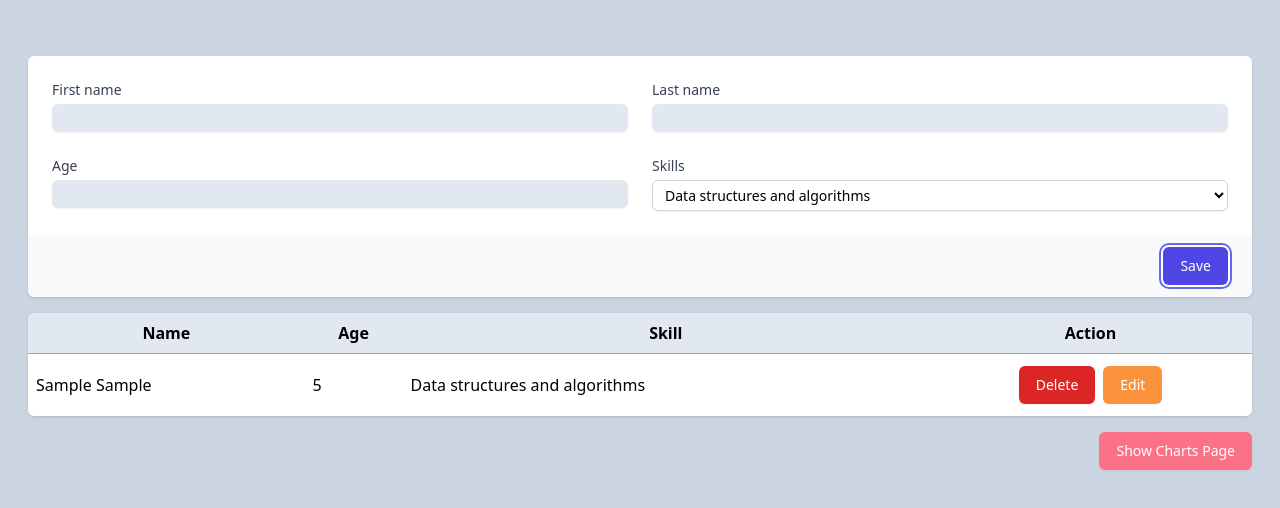
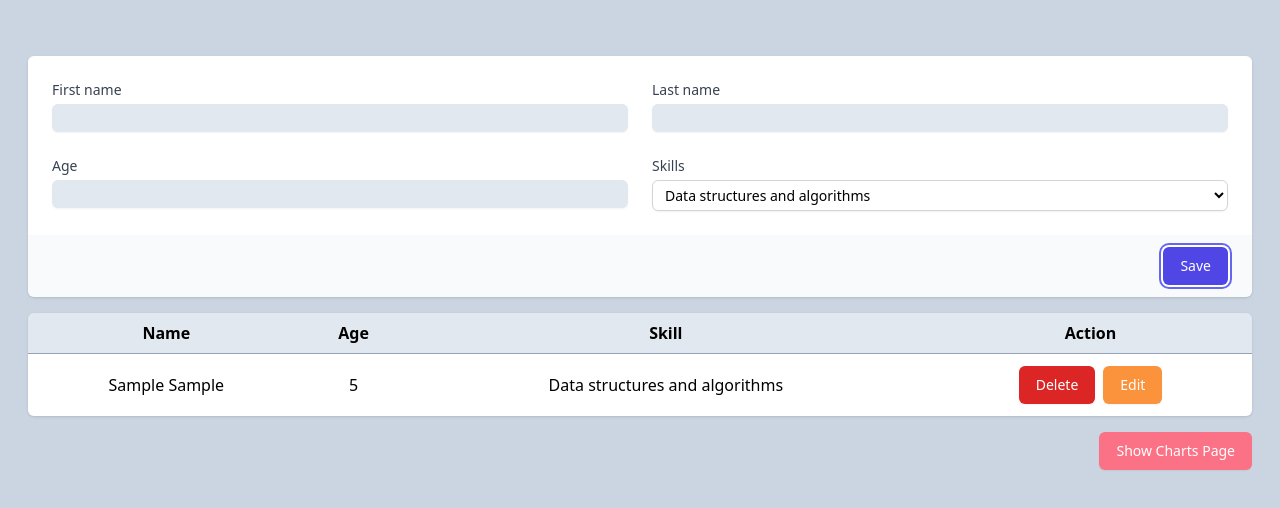
Before and after one commit to hamedsdz/form_chart, a React (Create React App) app: page / in a window 1280 px wide. Both pictures are taken after typing "Sample", "Sample", "5" into the empty fields and a click on the button "Save". Shown: the top 508 px of the page. Built offline with nearby package versions, Linux system fonts and the light colour scheme.

Commit message:
Fix Bug Of Add Info Page -> Align The Table Items To Center

```diff
--- a/src/pages/addInfo.jsx
+++ b/src/pages/addInfo.jsx
@@ -171,7 +171,7 @@ const AddInfo = (props) => {
                   </thead>
                   <tbody>
                     {data.map((item, idx) => (
-                      <tr className="odd:bg-white even:bg-slate-50" key={idx}>
+                      <tr className="odd:bg-white even:bg-slate-50 text-center" key={idx}>
                         <td className="p-2">{item.firstName} {item.lastName}</td>
                         <td className="p-2">{item.age}</td>
                         <td className="p-2">{item.skill}</td>
```
